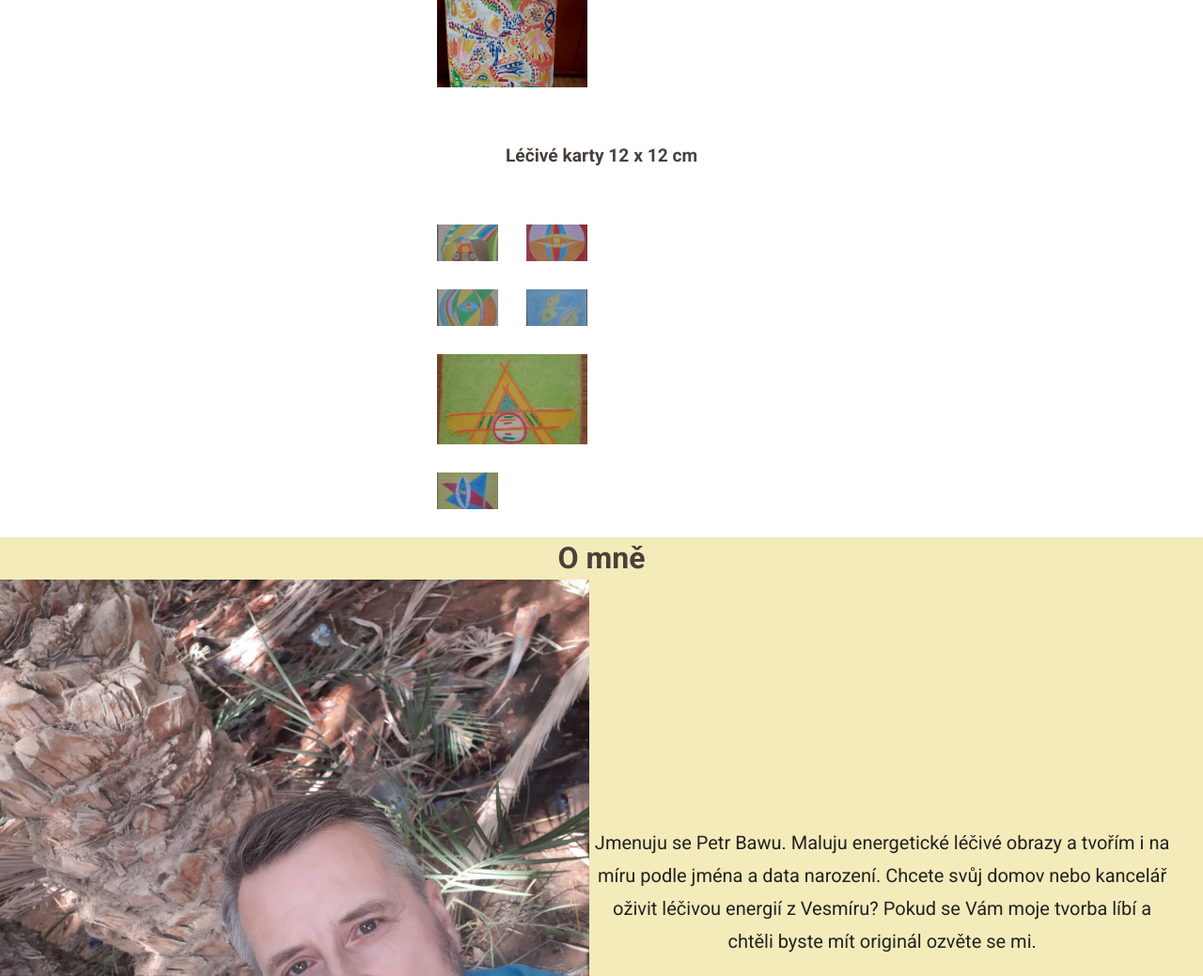
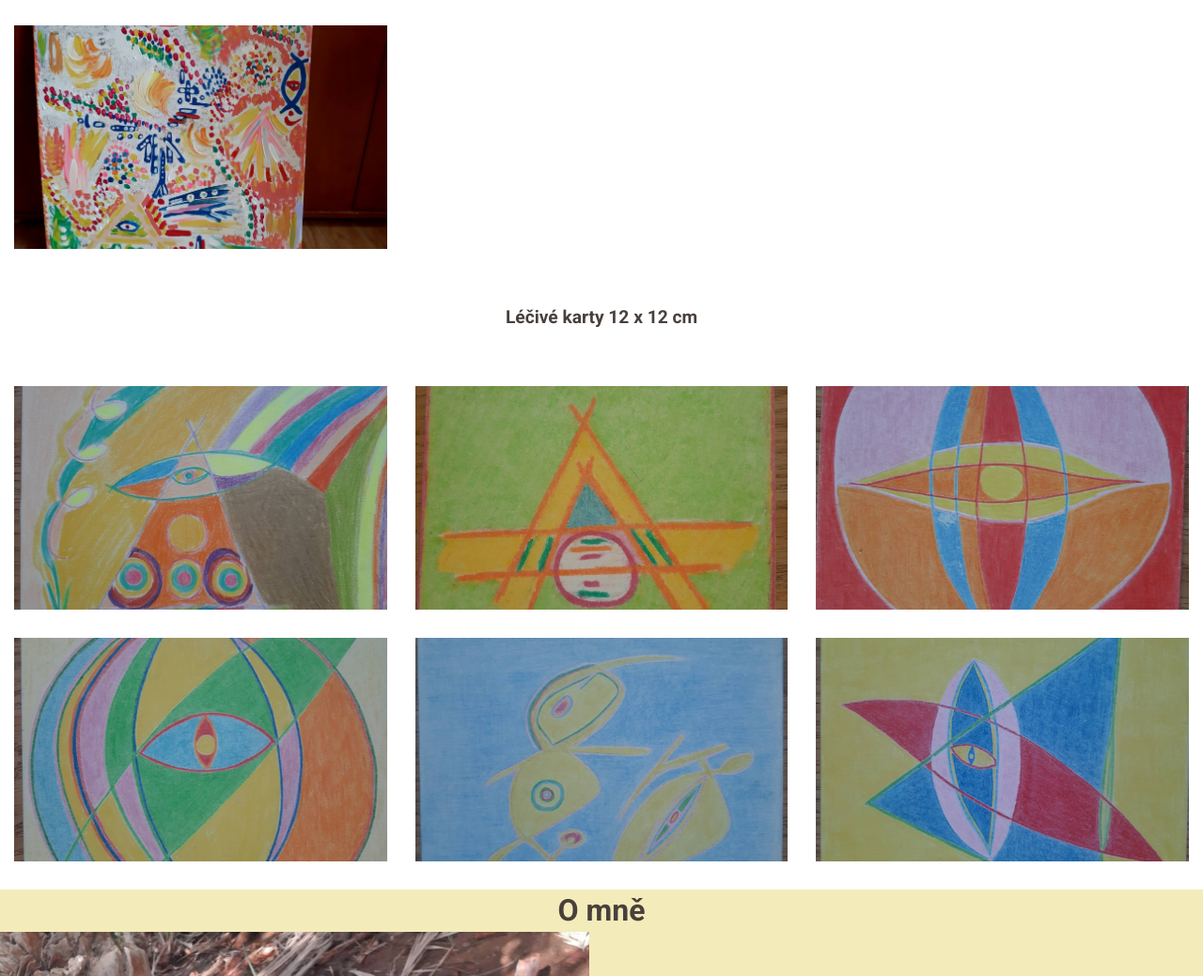
Before and after one commit to sandra-tukacova/vesmirne-obrazy, a plain HTML site: page index.html in a window 1280 px wide. Shown: the part 2120-3159 px from the top of the page at 94% size. Drawn offline with nearby package versions, Linux system fonts and the light colour scheme.

Commit message:
remove the nested grids

```diff
--- a/css/main.css
+++ b/css/main.css
@@ -216,10 +216,6 @@ a:hover {
 /*** PORTFOLIO ***/
 
 .gallery-area {
-  display: grid;
-  grid-template-columns: repeat(auto-fill, minmax(350px, 1fr));
-  justify-content: center;
-  align-items: center;
   text-align: center;
 }
 
@@ -398,9 +394,11 @@ footer p {
     text-align: center;
   }
 
-  .gallery-items {
-    grid-template-columns: repeat(2, 1fr);
+  .gallery-area {
+    width: 100%;
+    margin: 0 0.9375rem;
   }
+
 
   .sub-heading {
     grid-column: 1/-1;
@@ -592,16 +590,6 @@ footer p {
 
 
 
-@media (min-width: 1024px) {
-  .photo:nth-child(2) {
-    /* 3 columns wide and right-aligned */
-    grid-column: -3 / -1;
-    grid-row: 3 / 5;
-    height: 100%;
-  }
-}
-
-
 /* ==========================================================================
    Helper classes
    ========================================================================== */
--- a/index.html
+++ b/index.html
@@ -80,7 +80,7 @@
 
         <h3 class="sub-heading">Léčivé karty 12 x 12 cm</h3>
 
-        <div class="gallery-items">
+
 
         <div class="photo">
           <img class="photo__img" src="img/gc_01.jpeg" alt="geometric-drawing" />
@@ -106,12 +106,13 @@
           <img class="photo__img" src="img/gc_06.jpeg" alt="geometric-drawing" />
         </div>
 
-        </div>
+
 
       </div>
-      <!--end portfolio-items-->
+      <!--end gallery-items-->
 
     </section>
+    <!--end gallery-area-->
 
     <section class="about-me">
 
```
Lines whose indentation alone changed are shown as unchanged.
